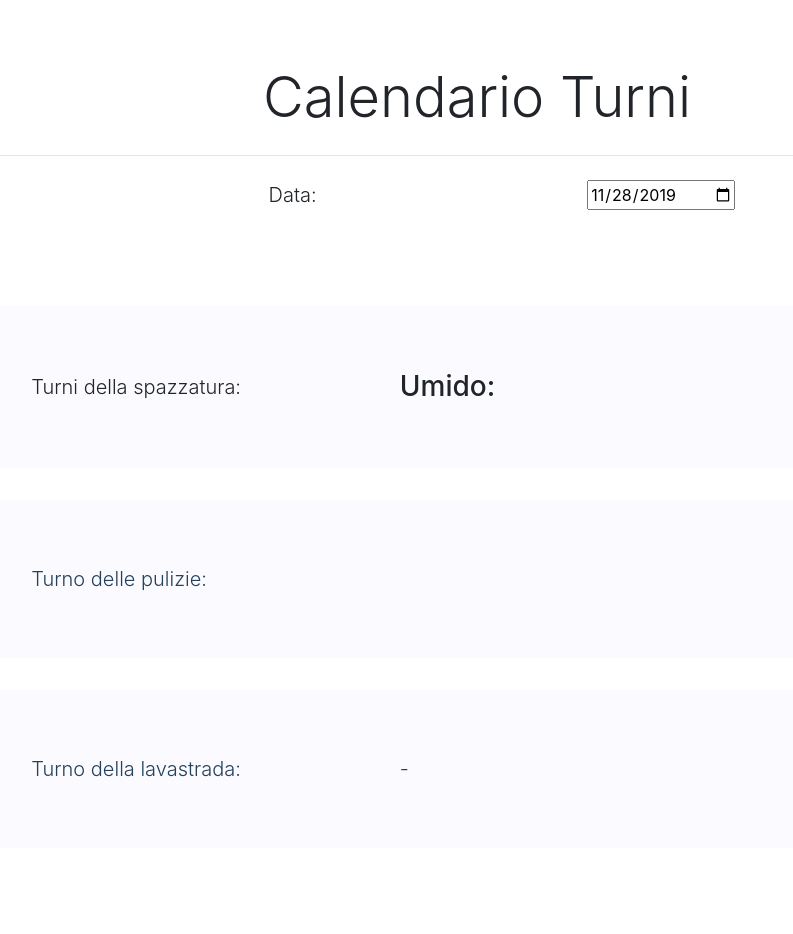
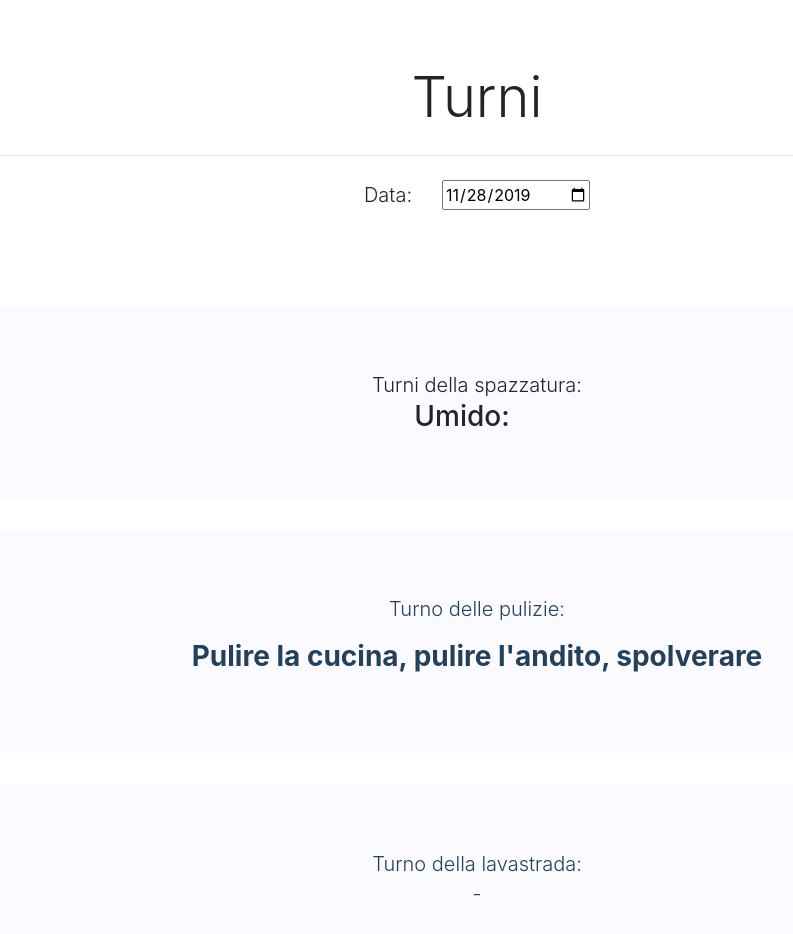
Before and after one commit to Frac7/Shifts, a React (Create React App) app: page / in a window 1280 px wide. Shown: the top 934 px of the page, without its empty margins (163-956 px from the left). Before the commit the page ends 880 px from the top, so only its background shows below. Built offline with nearby package versions, Linux system fonts and the light colour scheme.

Commit message:
Clean caption

```diff
--- a/src/App.js
+++ b/src/App.js
@@ -23,13 +23,13 @@ class App extends React.Component{
 			<div className="App container">
 				<div className="row justify-content-center align-items-center">
 					<div className="jumbotron col-12 wrapper" align="center">
-						<h1 className="display-4">Calendario Turni</h1>
+						<h1 className="display-4">Turni</h1>
 						<hr className="my-4"/>
 						<div className="row justify-content-center align-items-center align-content-center">
-							<div className="col-md-4 col-sm-auto">
+							<div className="col-auto">
 								<p className="lead">Data: </p>
 							</div>
-							<div className="col-md-4 col-sm-auto">
+							<div className="col-auto">
 								<input
 									type="date"
 									onChange={this.dateChanged.bind(this)}
--- a/src/components/CleanTurns.js
+++ b/src/components/CleanTurns.js
@@ -22,11 +22,16 @@ const CleanTurns = ({ date }) => {
 	return (
 		<div className="container jumbotron clean-turns align-content-center">
 			<div className="row justify-content-center align-items-center align-content-center">
-				<div className="col-md-4 col-sm-auto">
+				<div className="col-12 text-center">
 					<p className="lead">Turno delle pulizie: </p>
 				</div>
-				<div className="col-md-6 col-sm-auto">
+				<div className="col-auto">
 					<p className="h3"><span className="badge badge-secondary clean-turns-badge">{currentPerson}</span></p>
+				</div>
+				<div className="col-12 text-center">
+					<p className="h3 my-3 text-center">
+						<b>Pulire la cucina, pulire l'andito, spolverare</b>
+					</p>
 				</div>
 			</div>
 		</div>
--- a/src/components/StreetTurns.js
+++ b/src/components/StreetTurns.js
@@ -23,10 +23,10 @@ const StreetTurns = ({ date }) => {
 	return (
 		<div className="container jumbotron street-turns">
 			<div className="row justify-content-center align-items-center align-content-center">
-				<div className="col-md-4 col-sm-auto">
+				<div className="col-12 text-center">
 					<p className="lead">Turno della lavastrada: </p>
 				</div>
-				<div className="col-md-6 col-sm-auto">
+				<div className="col-auto">
 					{turnIndex !== -1 && numberOfTheMonth === selectedDate.getDate() ?
 						<p className="h3">
 							<span className="badge badge-secondary street-turns-badge">{streetTurns[turnIndex].street}</span>
--- a/src/components/TrashTurns.js
+++ b/src/components/TrashTurns.js
@@ -30,30 +30,45 @@ const TrashTurns = ({ date }) => {
 	return (
 		<div className={'container jumbotron trash-turns'}>
 			<div className="row justify-content-center align-items-center align-content-center">
-				<div className="col-md-4 col-sm-auto">
+				<div className="col-12 text-center">
 					<p className="lead">Turni della spazzatura: </p>
 				</div>
-				<div className="col-md-6 col-sm-auto">
+				<>
 					{selectedDate.getDay() - 1 === 5 ?
-						<p className="lead"> - </p> :
+						<div className="col-auto">
+							<p className="lead"> - </p>
+						</div>:
 							(trashTurns[trashTurnIndex].length && trashTurns[trashTurnIndex].map((turn, i) => (
+							<div className="col-auto">
 								<div key={i} className="row justify-content-center align-items-center align-content-center">
-								<div className="col-md-10">
-									<p className="h3">{turns[turn].trash}:
+									<div className="col-auto">
+										<p className="h3">{turns[turn].trash}:</p>
+									</div>
+									<div className="col-auto">
+										<p className="h3">
 											<span className={'mx-2 badge badge-secondary trash' + turn + '-badge'}>
 												{people[Math.floor(turns[turn].initial + shift) % 5]}
 											</span>
 										</p>
 									</div>
-							</div>))) || (
-								<p className="h3">{turns[turnObject].trash}:
+								</div>
+							</div>
+							))) || (
+								<>
+									<div className="col-auto">
+										<p className="h3">{turns[turnObject].trash}:</p>
+									</div>
+									<div className="col-auto">
+										<p className="h3">
 											<span className={'mx-2 badge badge-secondary trash' + turnObject + '-badge'}>
 												{people[Math.floor(turns[turnObject].initial + shift) % 5]}
 											</span>
 										</p>
+									</div>
+								</>
 							)
 					}
-				</div>
+				</>
 			</div>
 		</div>
 	);
```
Lines whose indentation alone changed are shown as unchanged.
